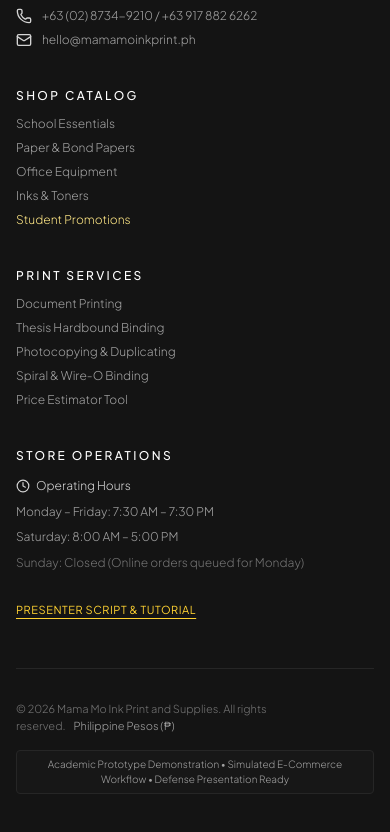
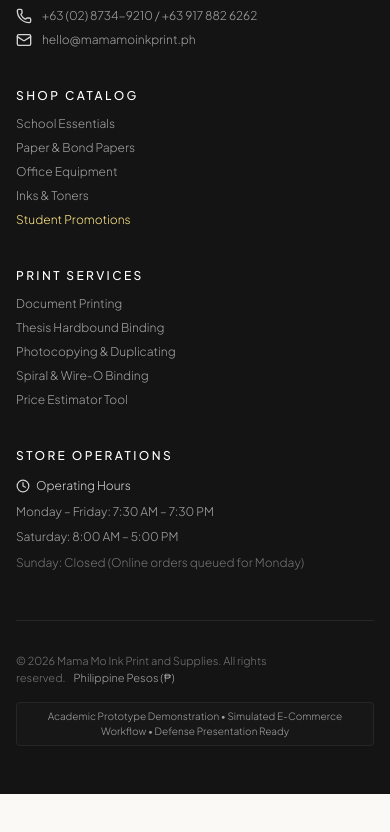
Before and after one commit to RonaldMark17/francine, a React (Vite) app: page / in a window 390 px wide. Shown: the part 10986-11818 px from the top of the page. After the commit the page ends 11780 px from the top, so only its background shows below. Built offline with nearby package versions, Linux system fonts and the light colour scheme.

Commit message:
Remove Demo Guide button from header, mobile menu, and footer

```diff
--- a/src/App.jsx
+++ b/src/App.jsx
@@ -7,7 +7,6 @@ import Footer from './components/Footer';
 import CartDrawer from './components/CartDrawer';
 import ProductDetailModal from './components/ProductDetailModal';
 import CheckoutModal from './components/CheckoutModal';
-import PresenterGuideModal from './components/PresenterGuideModal';
 import Toast from './components/Toast';
 
 // Pages
@@ -23,7 +22,6 @@ import AdminDashboard from './pages/AdminDashboard';
 function MainLayout() {
   const { activeTab } = useApp();
   const [isCheckoutOpen, setIsCheckoutOpen] = useState(false);
-  const [isPresenterGuideOpen, setIsPresenterGuideOpen] = useState(false);
 
   // Render current tab/page
   const renderContent = () => {
@@ -52,7 +50,7 @@ function MainLayout() {
   return (
     <div className="min-h-screen flex flex-col bg-[#FAF9F5] text-[#161616]">
       {/* Navigation Bar */}
-      <Navbar onOpenPresenterGuide={() => setIsPresenterGuideOpen(true)} />
+      <Navbar />
 
       {/* Main Page View */}
       <main className="flex-1">
@@ -60,7 +58,7 @@ function MainLayout() {
       </main>
 
       {/* Footer */}
-      <Footer onOpenPresenterGuide={() => setIsPresenterGuideOpen(true)} />
+      <Footer />
 
       {/* Interactive Overlays */}
       <ProductDetailModal />
@@ -68,10 +66,6 @@ function MainLayout() {
       <CheckoutModal
         isOpen={isCheckoutOpen}
         onClose={() => setIsCheckoutOpen(false)}
-      />
-      <PresenterGuideModal
-        isOpen={isPresenterGuideOpen}
-        onClose={() => setIsPresenterGuideOpen(false)}
       />
       <Toast />
     </div>
--- a/src/components/Footer.jsx
+++ b/src/components/Footer.jsx
@@ -2,7 +2,7 @@ import React from 'react';
 import { useApp } from '../context/AppContext';
 import { MapPin, Phone, Mail, Clock, ShieldCheck, Heart } from 'lucide-react';
 
-export default function Footer({ onOpenPresenterGuide }) {
+export default function Footer() {
   const { storeInfo, navigateTo } = useApp();
 
   return (
@@ -117,15 +117,6 @@ export default function Footer({ onOpenPresenterGuide }) {
               <p>{storeInfo.hours.saturday}</p>
               <p className="text-neutral-500">{storeInfo.hours.sunday}</p>
             </div>
-
-            <div className="pt-3">
-              <button
-                onClick={onOpenPresenterGuide}
-                className="inline-block text-[11px] uppercase tracking-wider text-amber-300 hover:text-amber-100 underline underline-offset-4"
-              >
-                Presenter Script &amp; Tutorial
-              </button>
-            </div>
           </div>
         </div>
 
--- a/src/components/Navbar.jsx
+++ b/src/components/Navbar.jsx
@@ -8,11 +8,10 @@ import {
   Clock,
   ShieldCheck,
   Sparkles,
-  HelpCircle,
   PackageCheck
 } from 'lucide-react';
 
-export default function Navbar({ onOpenPresenterGuide }) {
+export default function Navbar() {
   const {
     activeTab,
     navigateTo,
@@ -162,16 +161,6 @@ export default function Navbar({ onOpenPresenterGuide }) {
               )}
             </div>
 
-            {/* Presenter Guide Modal Trigger */}
-            <button
-              onClick={onOpenPresenterGuide}
-              className="hidden sm:flex items-center gap-1.5 text-[11px] uppercase tracking-wider px-2.5 py-1 text-neutral-600 hover:text-black border border-neutral-300 hover:border-black transition-all"
-              title="Academic Presenter Script & Guide"
-            >
-              <HelpCircle className="w-3.5 h-3.5 text-neutral-500" />
-              <span>Demo Guide</span>
-            </button>
-
             {/* Admin Dashboard Portal Link */}
             <button
               onClick={() => handleNavClick('admin')}
@@ -221,16 +210,6 @@ export default function Navbar({ onOpenPresenterGuide }) {
 
             <div className="pt-4 flex flex-col gap-3">
               <button
-                onClick={() => {
-                  onOpenPresenterGuide();
-                  setMobileMenuOpen(false);
-                }}
-                className="w-full text-center py-2.5 text-xs uppercase tracking-widest border border-neutral-400 text-neutral-800"
-              >
-                Open Presenter Guide &amp; Demo Script
-              </button>
-
-              <button
                 onClick={() => handleNavClick('admin')}
                 className="w-full text-center py-2.5 text-xs uppercase tracking-widest bg-black text-white"
               >
```
